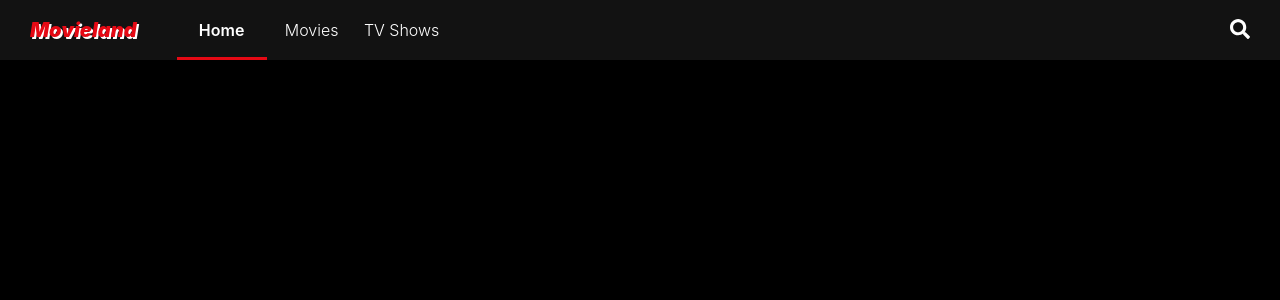
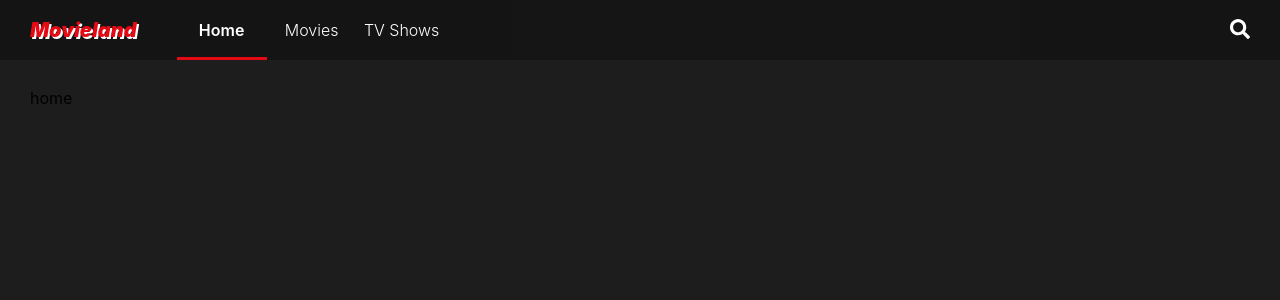
Before and after one commit to iamhayoung/videoland-react, a React (Create React App) app: page / in a window 1280 px wide. Shown: the top 300 px of the page. Built offline with nearby package versions, Linux system fonts and the light colour scheme.

Commit message:
Change background color

```diff
--- a/src/Components/GlobalStyles.js
+++ b/src/Components/GlobalStyles.js
@@ -19,7 +19,7 @@ const GlobalStyles = createGlobalStyle`
     Oxygen, Ubuntu, Cantarell, 'Open Sans', 'Helvetica Neue', sans-serif;
     margin-top: 60px;
     padding: 30px;
-    background: #000;
+    background: #1d1d1d;
   };
 `
 
```
